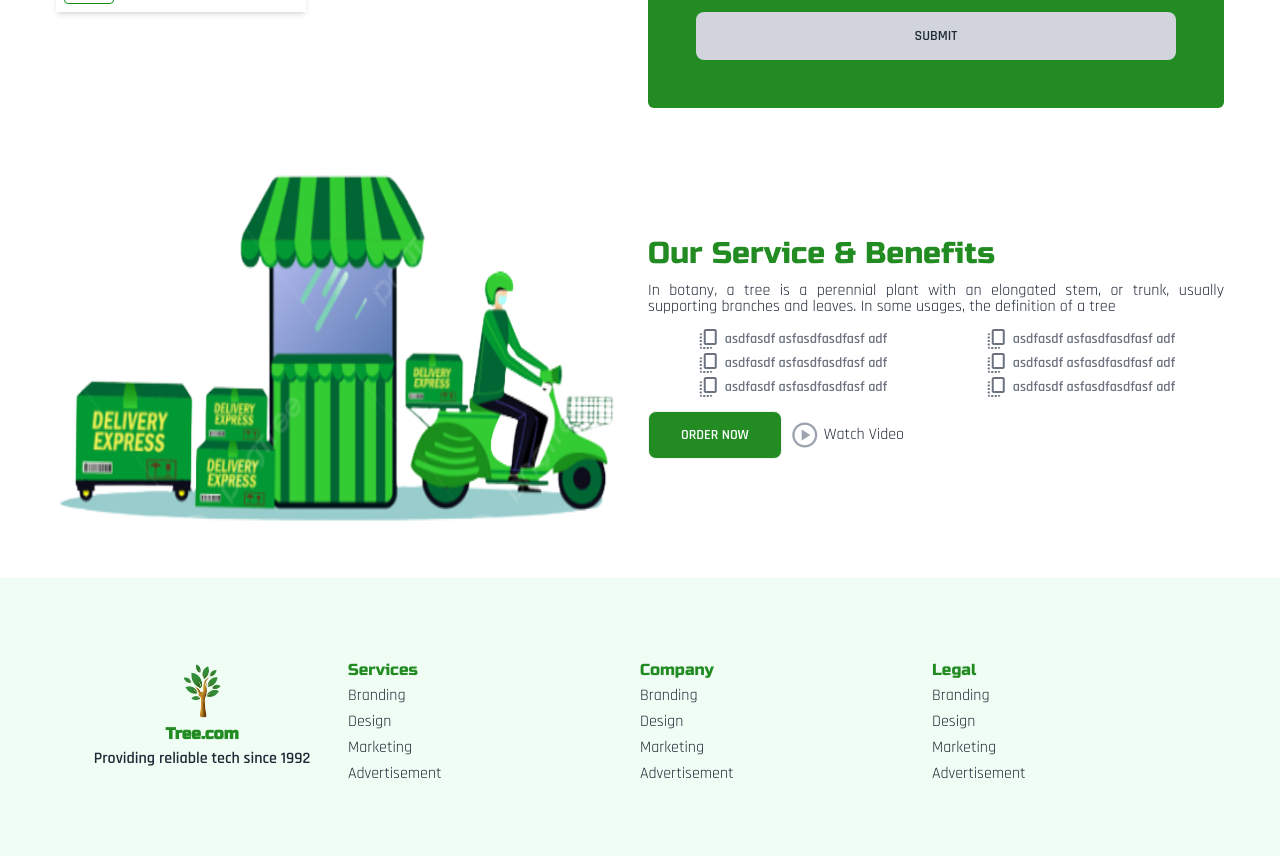
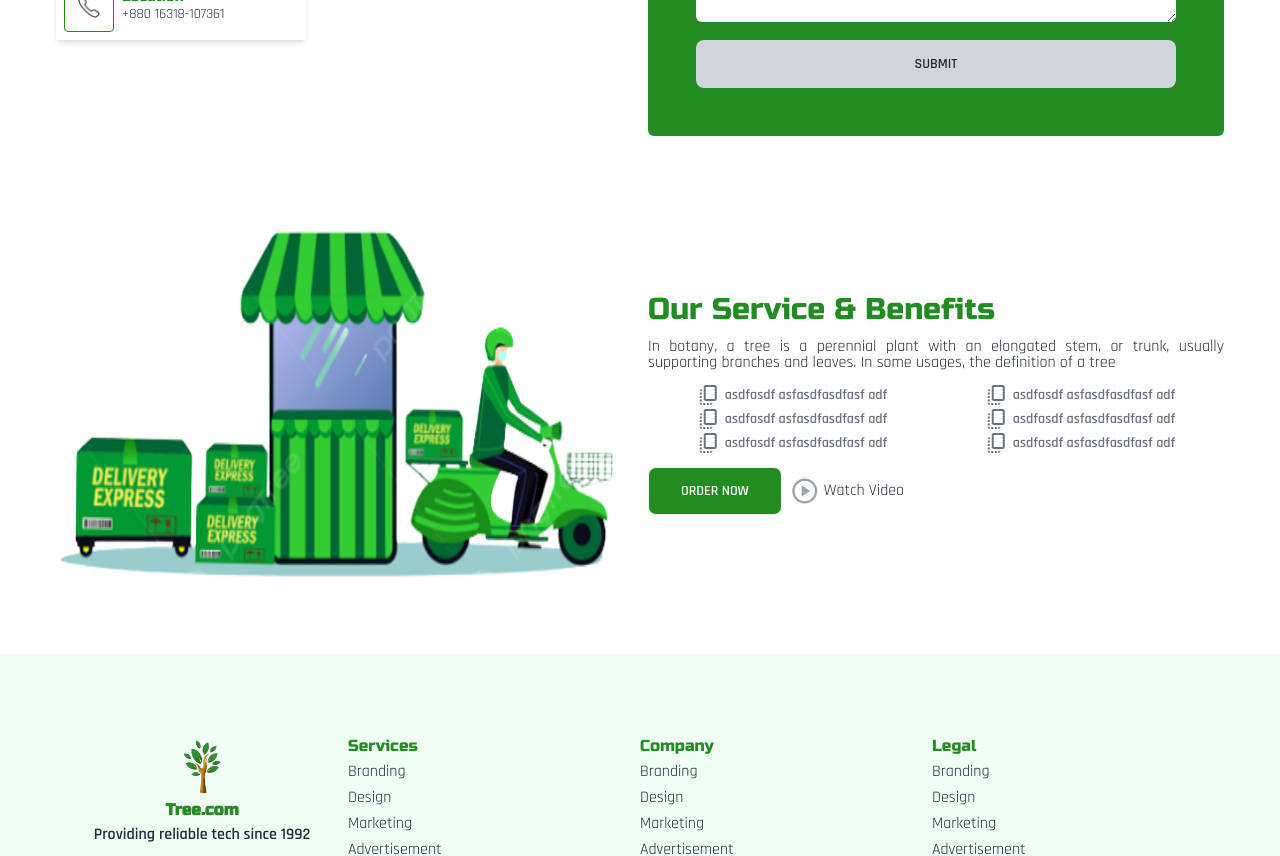
Before and after one commit to Bokhtiar/tree.com, a React (Create React App) app: page /contact in a window 1280 px wide. Shown: the part 420-1276 px from the top of the page. Built offline with nearby package versions, Linux system fonts and the light colour scheme.

Commit message:
contact page desing updated

```diff
--- a/src/pages/contact/index.jsx
+++ b/src/pages/contact/index.jsx
@@ -3,7 +3,7 @@ import { Images } from '../../utils/images'
 
 export const Contact = () => {
     return <>
-        <section className="container my-5">
+        <section className="container my-12">
             <section className="grid grid-cols-1 md:grid-cols-2 gap-4">
                 {/* contact information */}
                 <div className=" col-span-1">
@@ -69,7 +69,7 @@ export const Contact = () => {
         </section>
 
         {/* service section */}
-        <section className='container'>
+        <section className='container my-5'>
             <div className='grid grid-cols-1 md:grid-cols-2 gap-4'>
                 <div className=' col-span-1'>
                     <img src={Images.Delivery1} className='md:h-[450px] h-[250px] w-full rounded' alt="" />
```
